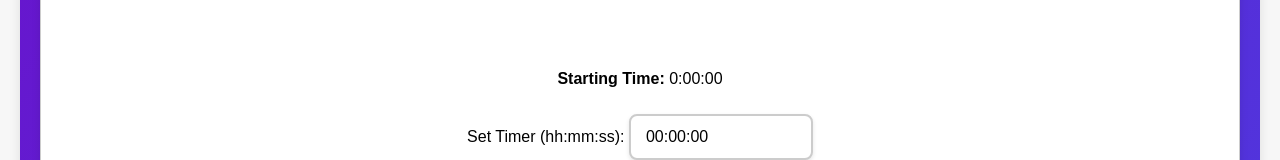
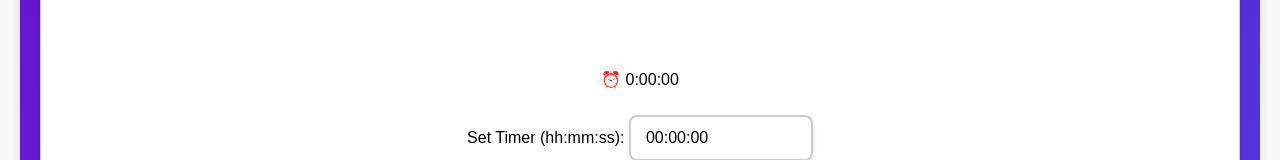
Before and after one commit to HoRam-IR/GameNet, a Next.js app: page / in a window 1280 px wide. Shown: the part 304-464 px from the top of the page. Built offline with nearby package versions, Linux system fonts and the light colour scheme; no server answers.

Commit message:
alan boro

```diff
--- a/components/GamingCenter.js
+++ b/components/GamingCenter.js
@@ -146,7 +146,7 @@ export default function GamingCenter() {
           <img src={index < 4 ? '/imgs/ps4.png' : '/imgs/ps5.png'} alt={index < 4 ? 'PS4' : 'PS5'} />
 
           {/* Display Starting Time */}
-          <p><strong>Starting Time:</strong> {formatTime(timers[index])}</p>
+          <p><strong>⏰</strong> {formatTime(timers[index])}</p>
 
           {/* Timer Input Section */}
           <div>
```
